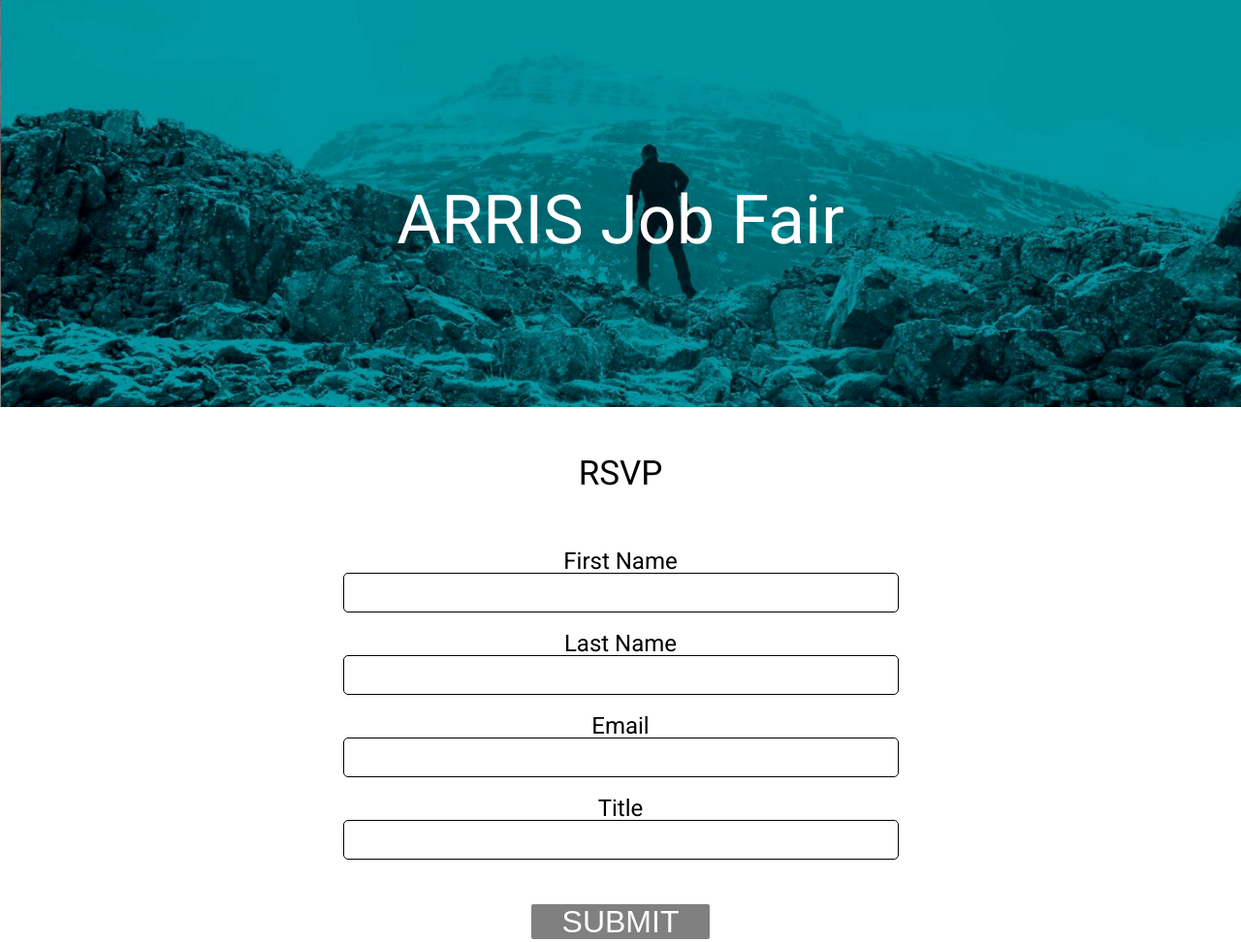
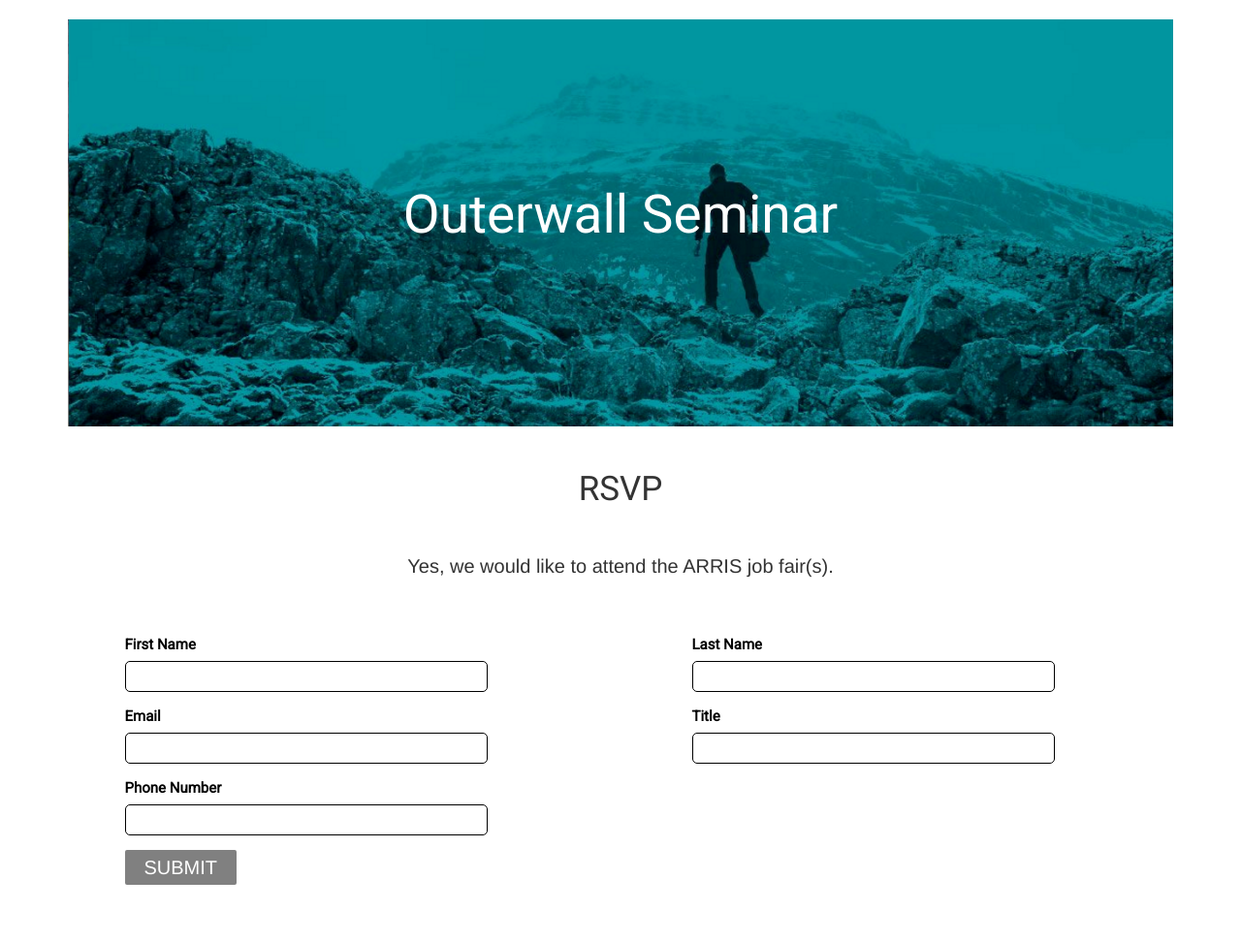
Before and after one commit to pacalabre/waldron-jobfair-landing-page, a plain HTML site: page index.html in a window 1280 px wide. Shown: the top 972 px of the page at 97% size. Drawn offline with nearby package versions, Linux system fonts and the light colour scheme.

Commit message:
modified files from previous landing page

```diff
--- a/css/style.css
+++ b/css/style.css
@@ -14,6 +14,16 @@
   font-family: roboto;
 }
 
+.rsvp-p {
+  text-align: center;
+  font-size: 20px;
+}
+
+.div-line {
+    border: solid thin lightgray;
+    margin: 5%;
+}
+
 .header-text {
   color: white;
   font-size: 40px;
@@ -24,9 +34,9 @@
 
 /* RSVP Form */
 
-form {
+/*form {
   text-align: center;
-}
+}*/
 
 input[type = text] {
   border: solid thin black;
@@ -47,13 +57,20 @@ fieldset {
   text-align: left;
 }
 
-.label-button {
-  color: black;
+.form-section {
+  margin-top: 5%;
 }
 
+/*.label-button {
+  color: black;
+}*/
+
 .submit-wrapper {
-  text-align: center;
-  margin-top: 20px;
+  padding: 0px 5%;
+}
+
+.form-group {
+  padding: 0px 5%;
 }
 
 .submit-btn {
@@ -90,10 +107,18 @@ footer {
   margin-bottom: 3%;
 }
 
+.footer-h5 {
+  font-size: 10px;
+}
+
 @media only screen and (min-width: 400px) and (max-width: 599px) {
 
   .rsvp-header {
     margin: 7% 0px;
+  }
+
+  .form-section {
+    text-align: center;
   }
 
 }
@@ -105,7 +130,7 @@ footer {
   }
 
   .header-text {
-    font-size: 50px;
+    font-size: 40px;
   }
 
   .rsvp-header {
@@ -123,6 +148,10 @@ footer {
   .company-logo {
     width: 27%;
   }
+
+  .form-section {
+    text-align: center;
+  }
 }
 
 @media only screen and (min-width: 801px) {
@@ -137,7 +166,7 @@ footer {
   }
 
   .header-text {
-    font-size: 60px;
+    font-size: 45px;
   }
 
   .rsvp-header {
@@ -152,13 +181,13 @@ footer {
   font-size: 40px;
   }
 
-  p, .form-group-label, .label-button ,[type="radio"]:not(:checked)+label, [type="radio"]:checked+label {
+ /* p, .form-group-label, .label-button ,[type="radio"]:not(:checked)+label, [type="radio"]:checked+label {
     font-size: 20px;
   }
 
   input[type=text] {
     width: 60%;
-  }
+  }*/
 
   .company-logo {
     width: 20%;
@@ -173,7 +202,7 @@ footer {
   }
 
   .header-text {
-    font-size: 65px;
+    font-size: 55px;
   }
 
   .header-section {
@@ -205,7 +234,7 @@ footer {
   }
 
   .header-text {
-    font-size: 70px;
+    font-size: 55px;
   }
 
   .logo {
@@ -220,13 +249,15 @@ footer {
   font-size: 45px;
   }
 
-  p, .form-group-label,[type="radio"]:not(:checked)+label, [type="radio"]:checked+label {
+
+
+ /* p, .form-group-label,[type="radio"]:not(:checked)+label, [type="radio"]:checked+label {
     font-size: 24px;
   }
 
   input[type=text] {
     width: 45%;
-  }
+  }*/
 
   .company-logo {
     width: 15%;
--- a/index.html
+++ b/index.html
@@ -2,40 +2,48 @@
 <html>
 <head>
   <meta name="viewport" content="width=device-width, initial-scale=1.0" />
-  <title>ARRIS Job Fair</title>
+  <title>Outerwall Seminar</title>
   <link rel="stylesheet" type="text/css" href="css/reset.css">
+  <link rel="stylesheet" type="text/css" href="https://maxcdn.bootstrapcdn.com/bootstrap/3.3.7/css/bootstrap.min.css">
   <link rel="stylesheet" type="text/css" href="css/style.css">
 </head>
-<body>
+<body class="container">
   <section class="header-img">
-    <h3 class="header-text">ARRIS Job Fair</h3>
+    <h3 class="header-text">Outerwall Seminar</h3>
   </section>
   <section>
     <h3 class="rsvp-header">RSVP</h3>
+    <p class="rsvp-p">Yes, we would like to attend the ARRIS job fair(s).</p>
   </section>
-  <section>
-    <form>
-        <fieldset class="form-group">
+  <!-- <div class="div-line"></div> -->
+  <section class="container form-section">
+    <form class="row">
+        <fieldset class="form-group col-sm-6 col-md-6 col-lg-6 col-xl-6">
           <label class="form-group-label">First Name</label>
           <br/>
-          <input class="textInput" type="text" name="firstName" required="" />
+          <input class="textInput" type="text" name="firstName"  />
         </fieldset>
-        <fieldset class="form-group">
+        <fieldset class="form-group col-sm-6 col-md-6 col-lg-6 col-xl-6">
           <label class="form-group-label">Last Name</label><br />
-          <input class="textInput" type="text" name="lastName" required="" />
+          <input class="textInput" type="text" name="lastName"  />
         </fieldset>
-        <fieldset class="form-group">
+        <fieldset class="form-group col-sm-6 col-md-6 col-lg-6 col-xl-6">
           <label class="form-group-label">Email</label>
           <br/>
-          <input class="textInput" type="text" name="Email" required="" />
+          <input class="textInput" type="text" name="email"  />
         </fieldset>
-        <fieldset class="form-group">
+        <fieldset class="form-group col-sm-6 col-md-6 col-lg-6 col-xl-6">
           <label class="form-group-label">Title</label>
           <br/>
-          <input class="textInput" type="text" name="Email" required="" />
+          <input class="textInput" type="text" name="title"  />
+        </fieldset>
+        <fieldset class="form-group col-sm-6 col-md-6 col-lg-6 col-xl-6">
+          <label class="form-group-label">Phone Number</label>
+          <br/>
+          <input class="textInput" type="text" name="phone"  />
         </fieldset>
         <br/>
-        <div class="wrapper submit-wrapper">
+        <div class="wrapper submit-wrapper col-sm-12 col-md-12 col-lg-12 col-xl-12">
           <input class="btn submit-btn" type="submit"/>
         </div>
       </form>
@@ -46,9 +54,9 @@
     </a>
   </section>
   <footer >
-    <h5>7373 East Doubletree Ranch Rd Suite 200 Scottsdale, AZ 85258</h5>
-    <h5><a target="_blank" href="http://www.waldronhr.com">waldronhr.com</a> | (480)778-1678</h5>
-    <h5>Copyright &copy; 2016 Waldron. All Rights Reserved.</h5>
+    <h5 class="footer-h5">7373 East Doubletree Ranch Rd Suite 200 Scottsdale, AZ 85258</h5>
+    <h5 class="footer-h5"><a target="_blank" href="http://www.waldronhr.com">waldronhr.com</a> | (480)778-1678</h5>
+    <h5 class="footer-h5">Copyright &copy; 2016 Waldron. All Rights Reserved.</h5>
   </footer>
 </body>
 </html>
```
Also changed, not shown: 1 other file.
